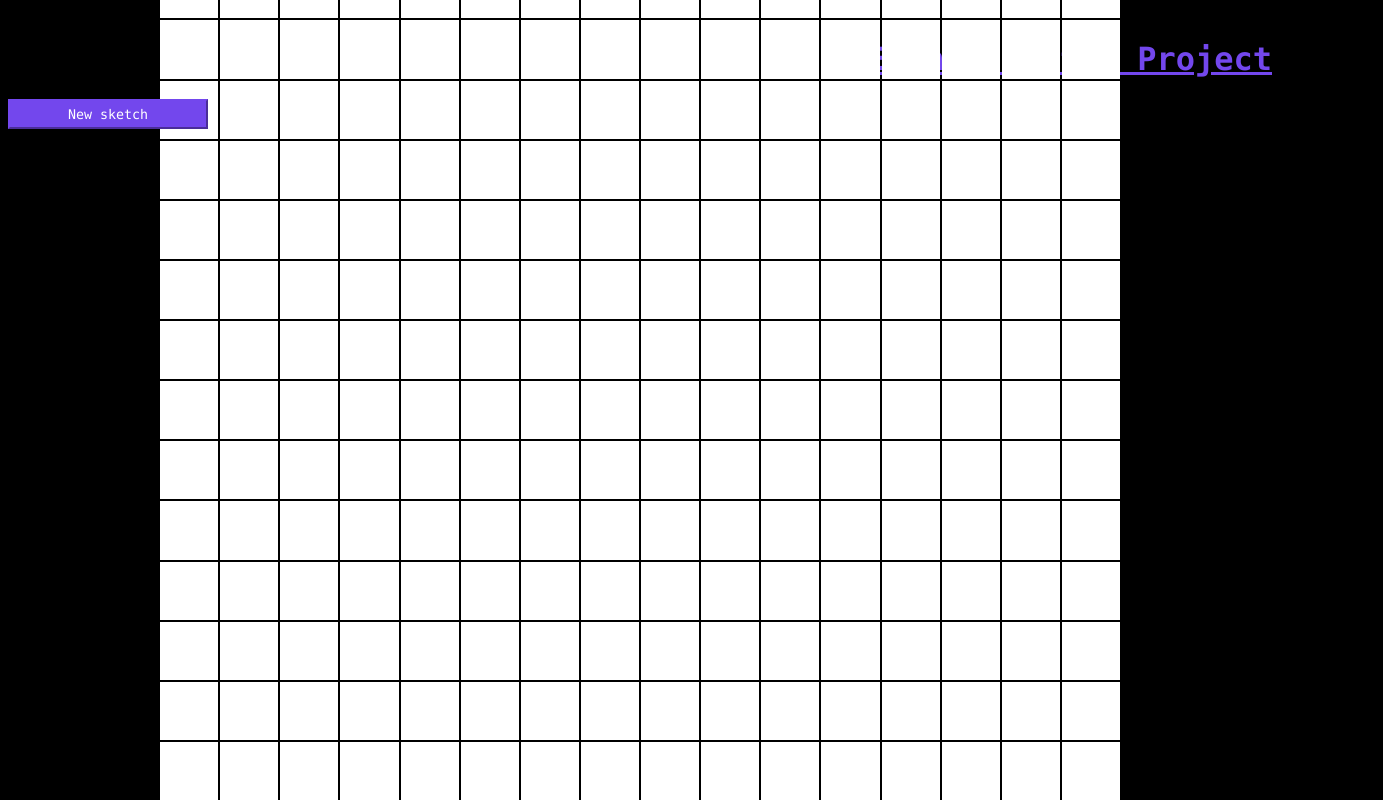
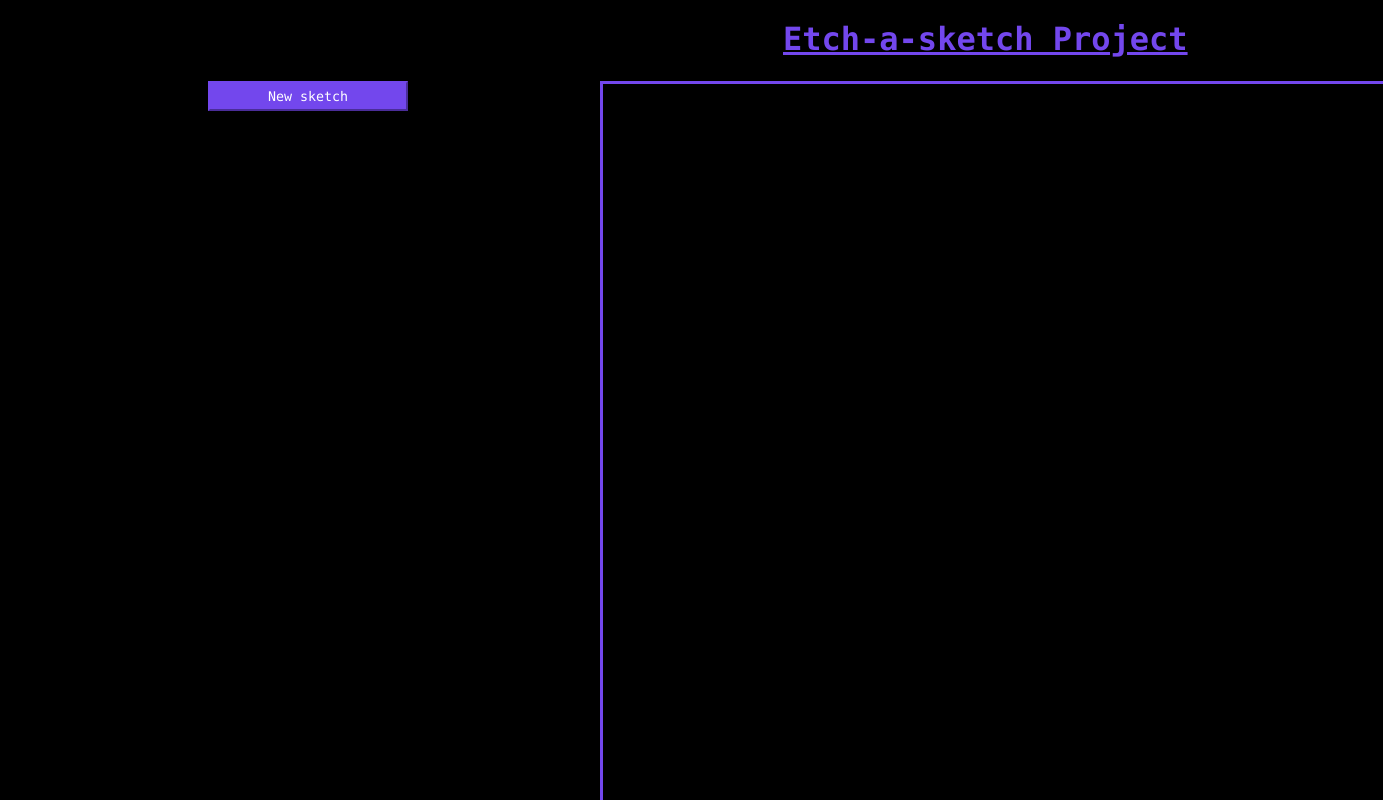
Before and after one commit to JoeDGit/Etch-a-sketch, a plain HTML site: page index.html in a window 1280 px wide. Shown: the whole page, 1383 px wide, since content can reach past the window. Drawn offline with Linux system fonts and the light colour scheme.

Commit message:
Number of fixes implemented. Rather than just creating new divs in a 16x16 grid the user now inputs a number that defines the number of grid columns and rows, which the number of divs is taken from by squaring that number. Also added a border to the canvas and fixed positioning of elements.

```diff
--- a/css/style.css
+++ b/css/style.css
@@ -1,10 +1,13 @@
 h1 {
-    display: flex;
-    justify-content: right;
+    height: 40px;
+    width: 600px;
+    position: relative;
+    left: 775px;
+
     font-family: "Lucida Console", Courier, monospace;
     color: #7347ed;
     text-decoration: underline;
-    margin-top: 40px;
+    margin-top: 20px;
 }
 body {
     background-color: black;
@@ -20,7 +23,8 @@
 
 }
 button {
-
+    position: relative;
+    left: 200px;
     background-color: #7347ed;
     border-color: #7347ed;
     color: white;
@@ -41,25 +45,29 @@
 }
 
 #alignSketch{
-    height: auto;
-    width: auto;
+    height: 800px;
+    width: 800px;
     display: flex;
     justify-content: center;
-    position: fixed;
-    bottom: 0px;
-    top: 300px;
-    left: 300px;
-    right: 300px;
+    position: absolute;
+    bottom: auto;
+    top: auto;
+    left: 600px;
+    right: auto;
+    border-color: #7347ed;
+    border-width: 3px;
+    border-style: solid;
 }
 
 #sketchContain {
-    height: 960px;
-    width: 960px;
+    height: 800px;
+    width: 800px;
     display: grid;
-    grid-template-columns: auto auto auto auto auto auto auto auto auto auto auto auto auto auto auto auto;
-    gap: 2px 2px;
-    position: absolute;
-    bottom: 0px;
+    grid-template-columns: repeat (16, 1fr);
+    grid-template-rows: repeat (16, 1fr);
+    justify-content: stretch;
+    position: relative;
+
 
 
 
@@ -69,7 +77,7 @@
 .squareContain {
     height: auto;
     width: auto;
-    background-color: white;
+    background-color: grey;
 
 
 }
--- a/js/script.js
+++ b/js/script.js
@@ -1,8 +1,12 @@
 
 
 function sketchy (x) {
+    const inputSquared = Math.pow(x, 2);
+    sketchContain.setAttribute("style",
+    `grid-template-columns: repeat(${x}, auto);
+    grid-template-rows: repeat(${x}, auto);`)
 
-    for (i = 0; i < x; i++) {
+    for (i = 0; i < inputSquared; i++) {
     const sketchContain = document.querySelector("#sketchContain");
     const makeDiv = document.createElement('div');
     sketchContain.appendChild(makeDiv);
@@ -10,8 +14,6 @@
     }
 }
 
-sketchy(256);
-colourOn();
 
 
 
@@ -32,17 +34,18 @@
 
 document.getElementById("subSquares").addEventListener("click", function() {
 
-    let pixelNo = prompt("Enter the number of pixels you'd like in your sketch", 256);
+    let pixelNo = prompt("How big would you like your cavas to be (n x n)? 16-100", 16);
+        if(pixelNo > 100 || pixelNo < 16) {
+            return alert("Please enter a number betweeen 16 and 100");
+        } {
     let sqR = document.querySelectorAll(".squareReleased");
     let sqC = document.querySelectorAll(".squareContain");
-    sqR.forEach(node => node.remove());
-    sqC.forEach(node => node.remove());
+        sqR.forEach(node => node.remove());
+        sqC.forEach(node => node.remove());
 
+        sqR.forEach(node => node.style.backgroundColor = "white");
 
+        sketchy(pixelNo);
+        colourOn();
 
-    sqR.forEach(node => node.style.backgroundColor = "white");
-
-    sketchy(pixelNo);
-    colourOn();
-
-} );
+}} );
```
Also changed, not shown: index.html (renamed from Main.html).
